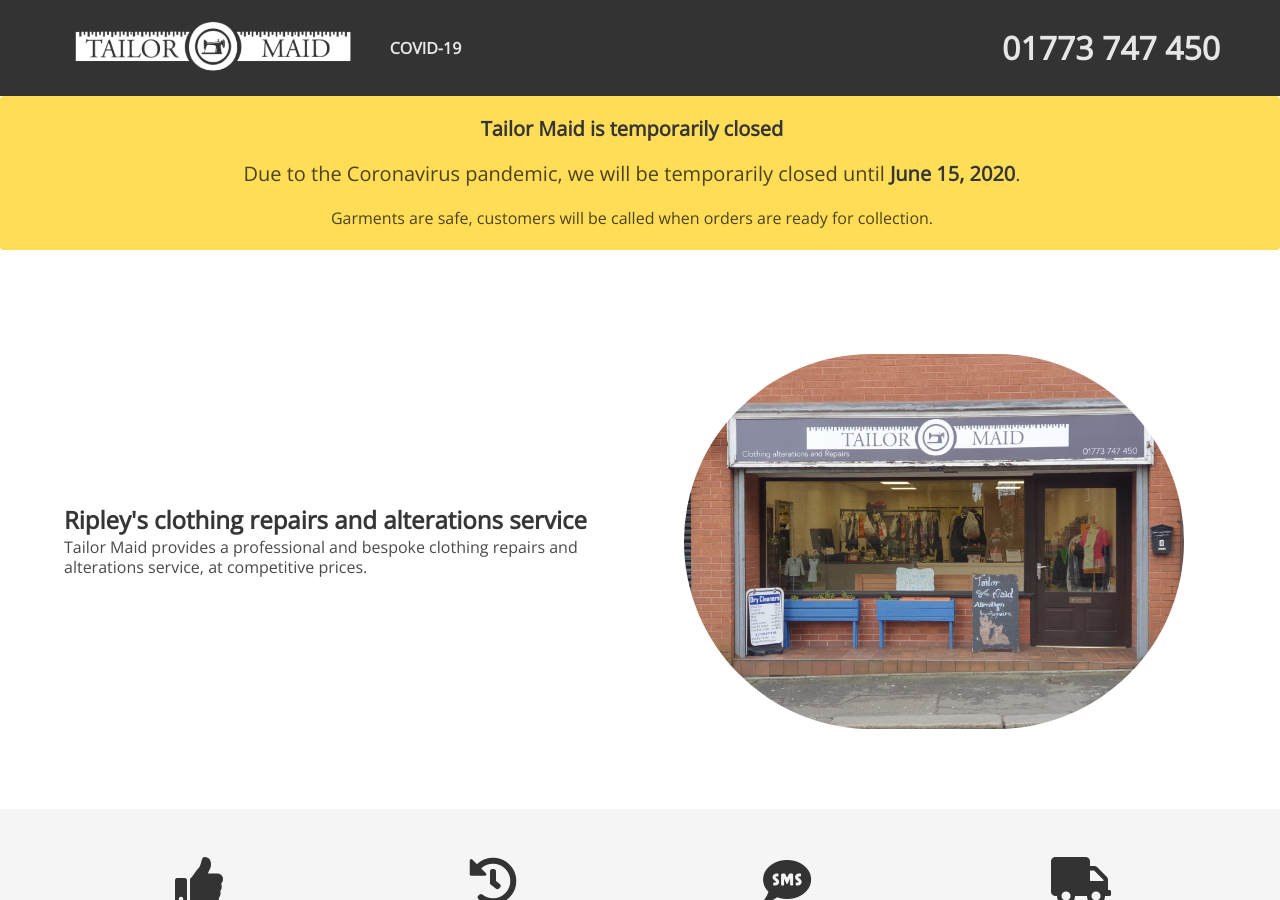
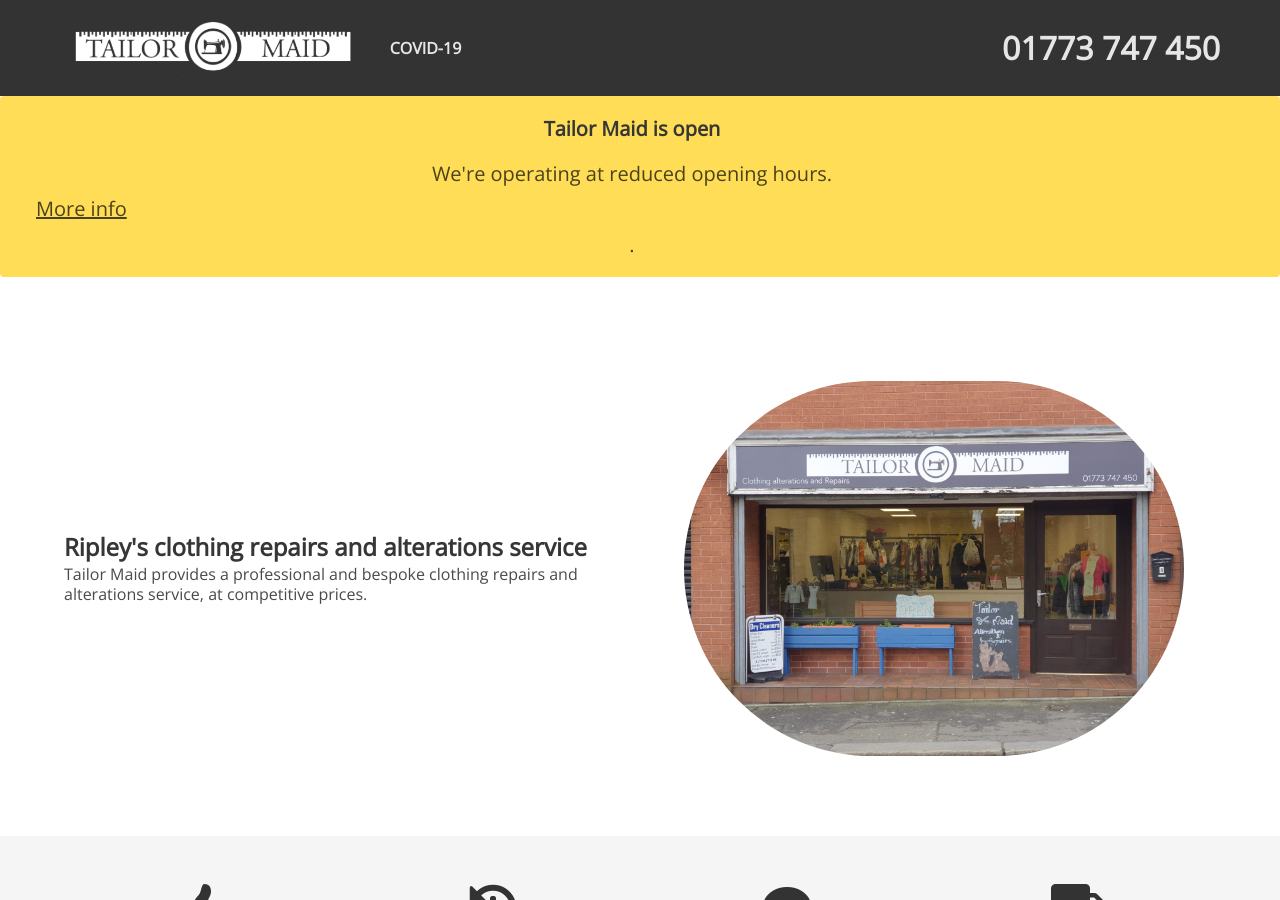
Before and after one commit to tailor-maid/tailormaid.github.io, a Jekyll site: the page built from _pages/index.html, in a window 1280 px wide and 900 px high. Built offline with Jekyll 4.4.1, drawn with Linux system fonts in a browser that asks for light colours; nearby versions of some CDN libraries.

Commit message:
COVID OPEN

```diff
--- a/_layouts/default.html
+++ b/_layouts/default.html
@@ -48,9 +48,8 @@
     </nav>
     <nav class="notification is-warning">
         <div class="content">
-            <p class="subtitle has-text-centered"><strong>Tailor Maid is temporarily closed</strong></p>
-            <p class="subtitle has-text-centered">Due to the Coronavirus pandemic, we will be temporarily  closed until <strong>June 15, 2020</strong>.</p>
-            <p class="has-text-centered">Garments are safe, customers will be called when orders are ready for collection.</p>
+            <p class="subtitle has-text-centered"><strong>Tailor Maid is open</strong></p>
+            <p class="subtitle has-text-centered">We're operating at reduced opening hours. <a class="navbar-item" href="{% link _pages/covid-19.html %}">More info</a>.</p>
         </div>
     </nav>
     <main class="main">
```
